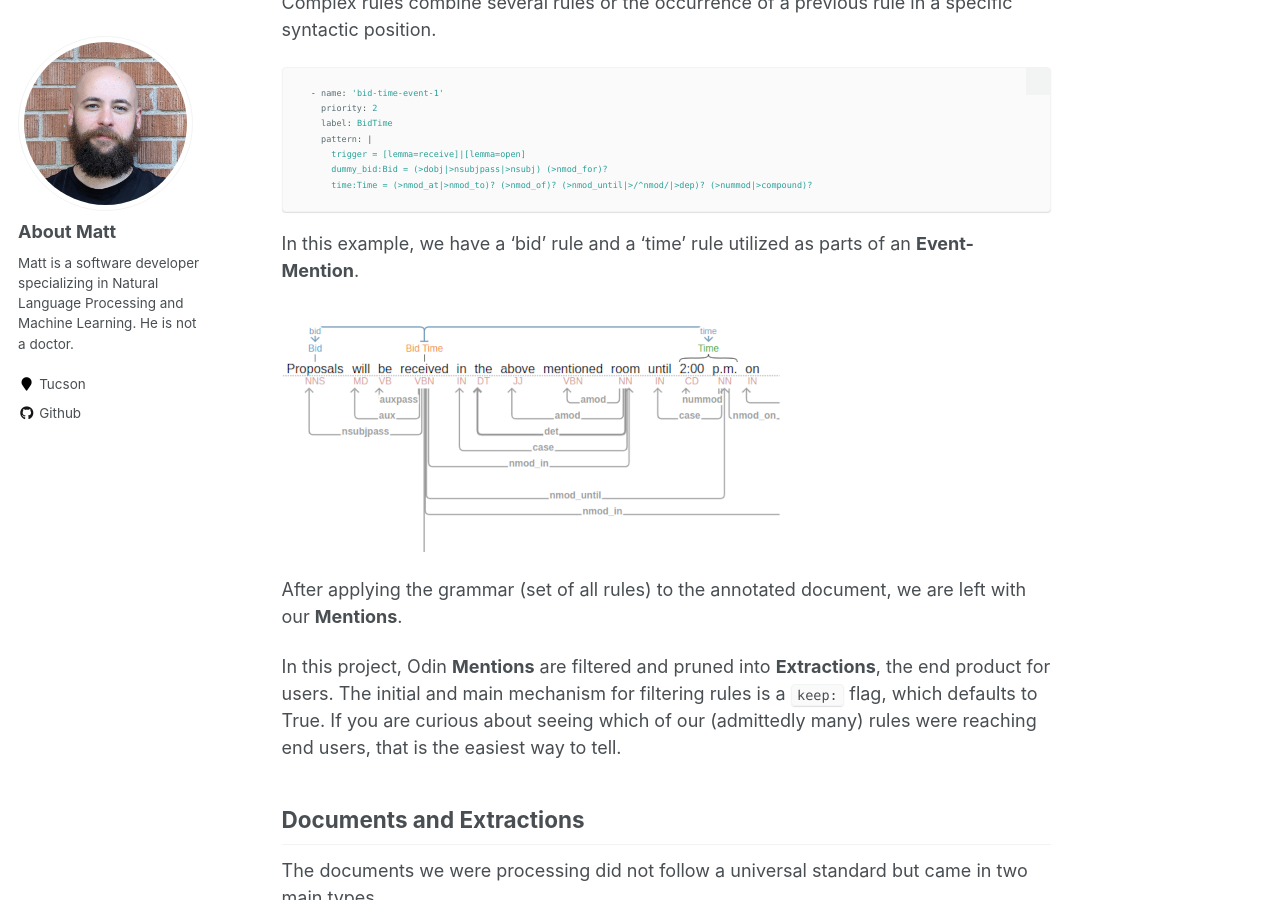
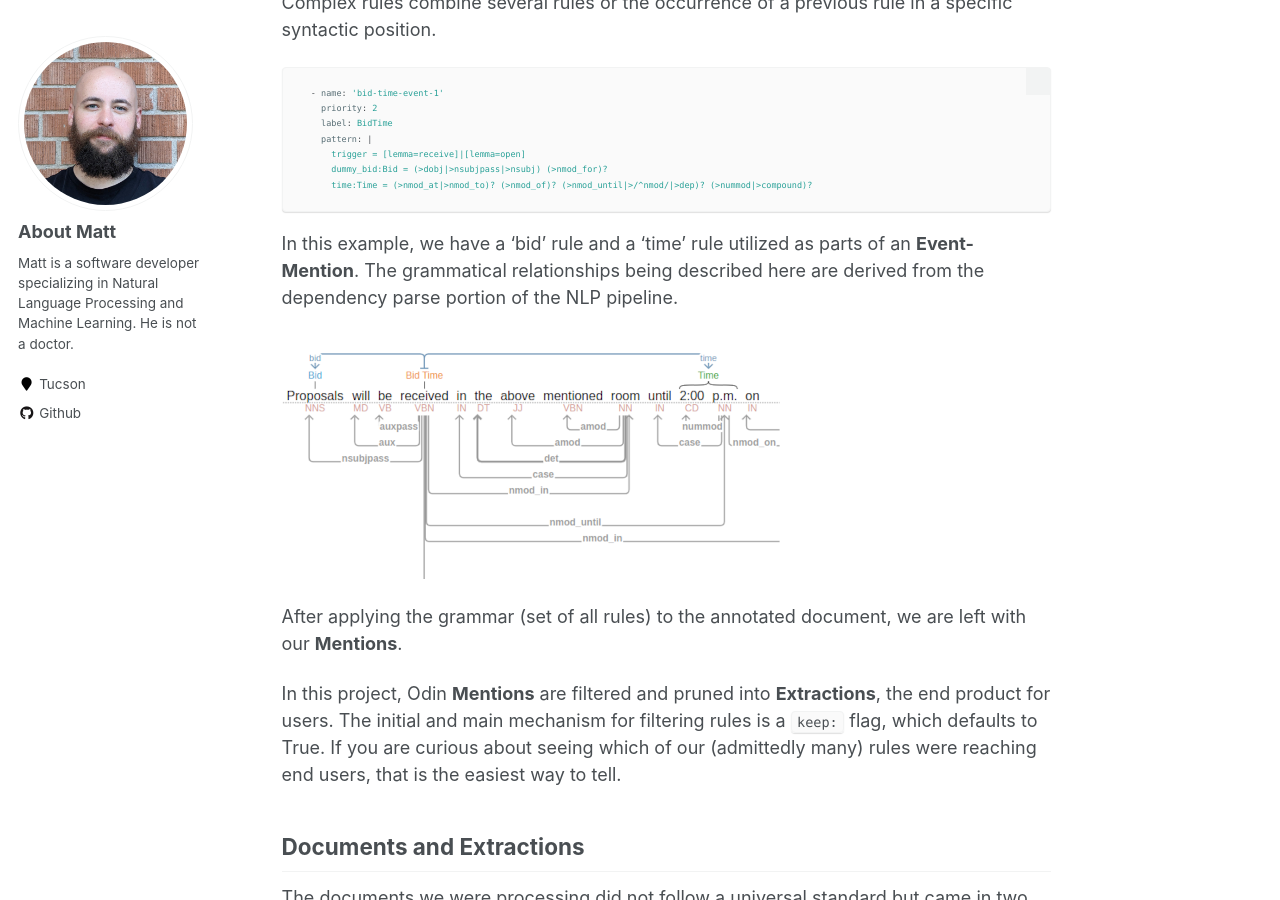
Before and after one commit to mc-wut/mc-wut.github.io, a Jekyll site: the page built from _portfolio/portfolio-1.md, in a window 1280 px wide and 900 px high, scrolled down 1136 px. Built offline with Jekyll 4.4.1, drawn with Linux system fonts in a browser that asks for light colours.

Commit message:
- adds a line explaining where the grammatical relationships are coming from to portfolio-1.md

````diff
--- a/_portfolio/portfolio-1.md
+++ b/_portfolio/portfolio-1.md
@@ -47,7 +47,7 @@ Complex rules combine several rules or the occurrence of a previous rule in a sp
       dummy_bid:Bid = (>dobj|>nsubjpass|>nsubj) (>nmod_for)?
       time:Time = (>nmod_at|>nmod_to)? (>nmod_of)? (>nmod_until|>/^nmod/|>dep)? (>nummod|>compound)?
 ```
-In this example, we have a 'bid' rule and a 'time' rule utilized as parts of an **Event-Mention**.
+In this example, we have a 'bid' rule and a 'time' rule utilized as parts of an **Event-Mention**. The grammatical relationships being described here are derived from the dependency parse portion of the NLP pipeline.
 
 ![Bid-Time rule diagram](/images/internship-post-image.png)
 
````
Also changed, not shown: _pages/cv.md (+1 -1 lines).
